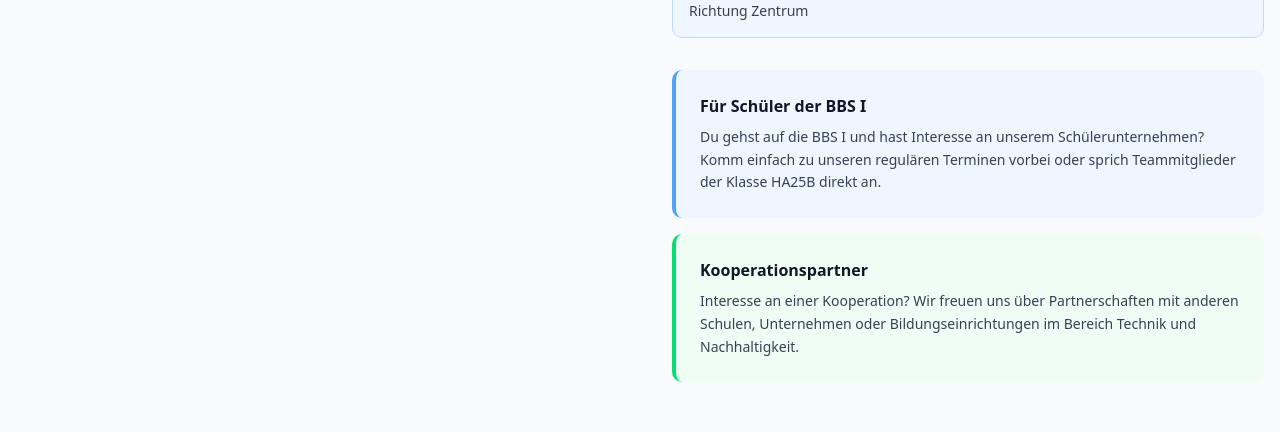
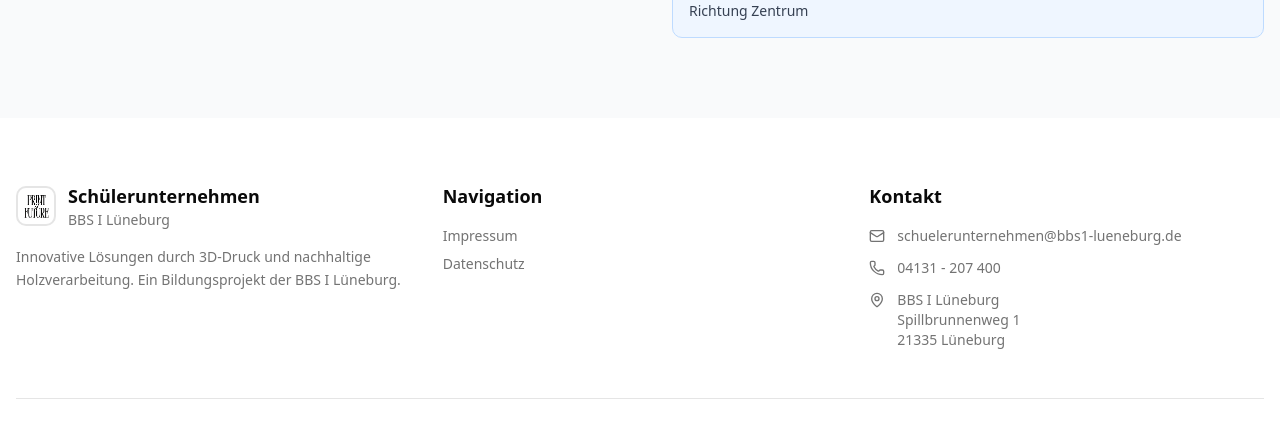
Before and after one commit to Dominik2708/D4M, a Next.js app: page / in a window 1280 px wide. Shown: the part 8712-9144 px from the top of the page. Built offline with nearby package versions, Linux system fonts and the light colour scheme.

Commit message:
TASK: Remove additional info cards

```diff
--- a/src/components/features/contact/ContactSection.tsx
+++ b/src/components/features/contact/ContactSection.tsx
@@ -54,27 +54,6 @@ export function ContactSection() {
                 </div>
               </div>
             </div>
-
-            {/* Additional Info Cards */}
-            <div className="grid gap-4">
-              <div className="bg-blue-50 border-l-4 border-blue-400 p-6 rounded-lg">
-                <h4 className="font-semibold text-gray-900 mb-2">Für Schüler der BBS I</h4>
-                <p className="text-gray-700 text-sm leading-relaxed">
-                  Du gehst auf die BBS I und hast Interesse an unserem Schülerunternehmen? Komm
-                  einfach zu unseren regulären Terminen vorbei oder sprich Teammitglieder der Klasse
-                  HA25B direkt an.
-                </p>
-              </div>
-
-              <div className="bg-green-50 border-l-4 border-green-400 p-6 rounded-lg">
-                <h4 className="font-semibold text-gray-900 mb-2">Kooperationspartner</h4>
-                <p className="text-gray-700 text-sm leading-relaxed">
-                  Interesse an einer Kooperation? Wir freuen uns über Partnerschaften mit anderen
-                  Schulen, Unternehmen oder Bildungseinrichtungen im Bereich Technik und
-                  Nachhaltigkeit.
-                </p>
-              </div>
-            </div>
           </div>
         </div>
       </div>
```
